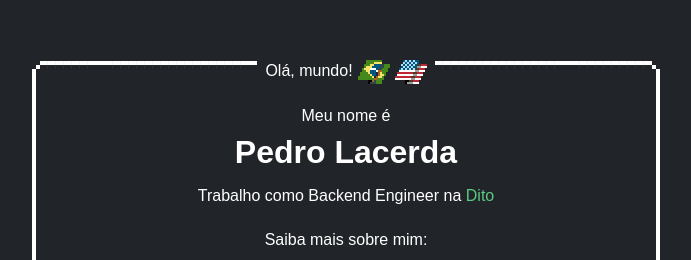
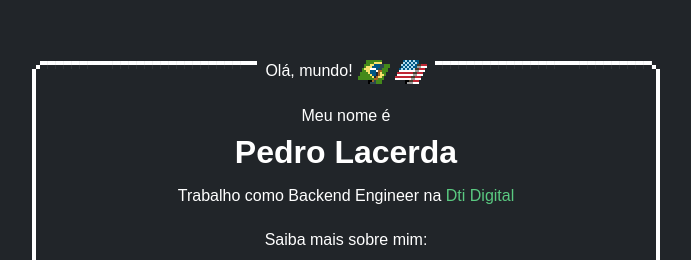
Before and after one commit to pedro-l9/personalSite, a React (Create React App) app: page / in a window 1280 px wide. Shown: the part 195-455 px from the top of the page, without its empty margins (294-985 px from the left). Built offline with nearby package versions, Linux system fonts and the light colour scheme; a web font is replaced by a local one.

Commit message:
Atualiza empresa

```diff
--- a/src/components/PresentationCard/PresentationCard.tsx
+++ b/src/components/PresentationCard/PresentationCard.tsx
@@ -70,12 +70,12 @@ function PresentationCard(props: PresentationCardProps) {
             {t("backendEngineer")}
             <span id="dito">
               <a
-                href="https://dito.com.br"
+                href="https://dtidigital.com.br/"
                 target="_blank"
                 rel="noopener noreferrer"
                 onClick={() => logEvent("dito-access")}
               >
-                Dito
+                Dti Digital
               </a>
             </span>
           </span>
```
